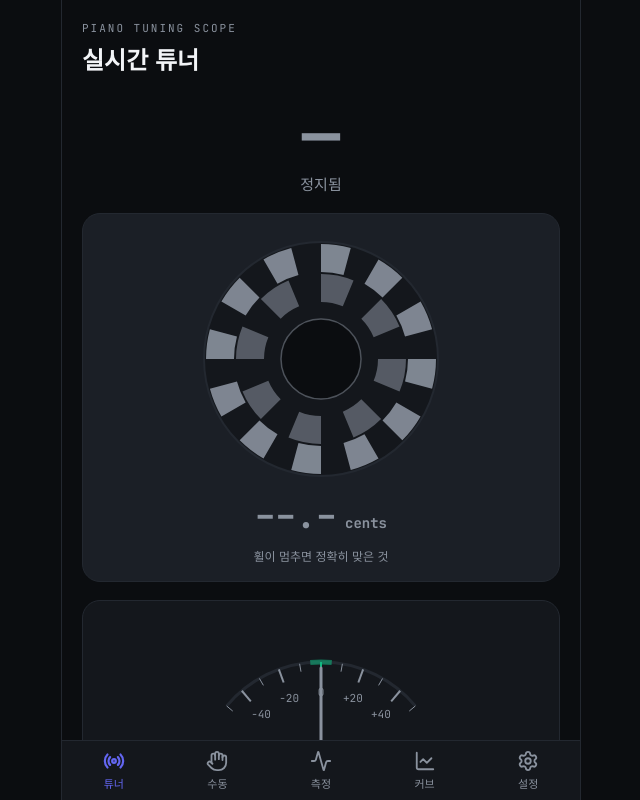
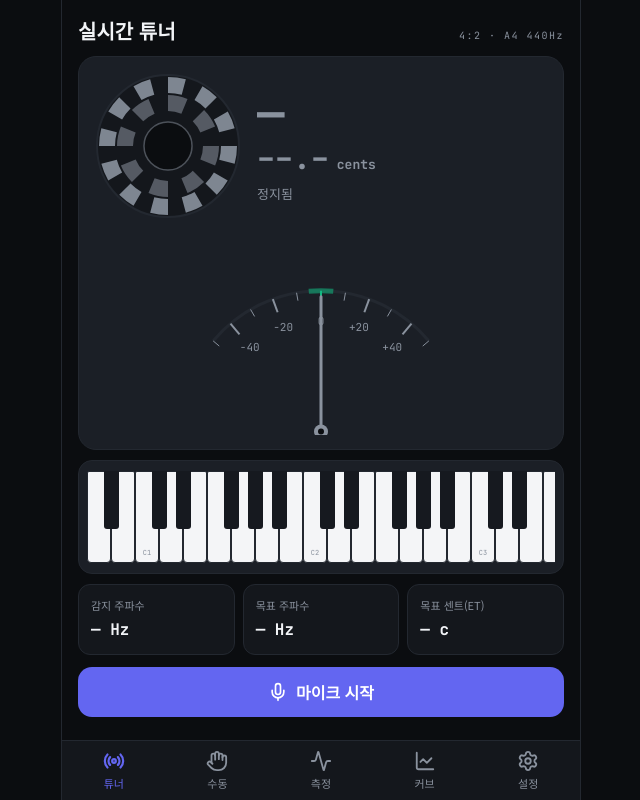
Before and after one commit to iwb0802-sketch/new-tune, a React (Vite) app in the folder packages/web/: page / in a window 1280 px wide. Shown: the top 800 px of the page, without its empty margins (319-959 px from the left). Built offline with nearby package versions, Linux system fonts and the light colour scheme.

Commit message:
자동 튜너: 한 화면에 들어오도록 레이아웃 압축 — 스트로브 축소(250→150), 음이름/센트/미터를 한 카드로 통합, 여백 정리

```diff
--- a/packages/web/src/web/pages/index.tsx
+++ b/packages/web/src/web/pages/index.tsx
@@ -92,22 +92,46 @@ export default function TunerPage() {
   const color = active && cents != null ? statusColor(cents, colors) : colors.mutedForeground;
 
   return (
-    <div style={{ padding: 20, display: "flex", flexDirection: "column", gap: 18 }}>
-      <div style={{ display: "flex", flexDirection: "column", gap: 4 }}>
-        <span style={{ fontFamily: Fonts.mono, fontSize: 11, letterSpacing: 2, color: colors.mutedForeground }}>
-          PIANO TUNING SCOPE
-        </span>
-        <h1 style={{ fontFamily: Fonts.sansBold, fontWeight: 700, fontSize: 24, color: colors.foreground, margin: 0 }}>
+    <div style={{ padding: 16, display: "flex", flexDirection: "column", gap: 10 }}>
+      <div style={{ display: "flex", alignItems: "baseline", justifyContent: "space-between" }}>
+        <h1 style={{ fontFamily: Fonts.sansBold, fontWeight: 700, fontSize: 20, color: colors.foreground, margin: 0 }}>
           실시간 튜너
         </h1>
+        <span style={{ fontFamily: Fonts.mono, fontSize: 10, letterSpacing: 1.5, color: colors.mutedForeground }}>
+          {styleId} · A4 {a4}Hz
+        </span>
       </div>
 
-      {/* Note readout */}
-      <div style={{ display: "flex", flexDirection: "column", alignItems: "center", gap: 2, marginTop: 4 }}>
-        <span style={{ fontFamily: Fonts.monoBold, fontWeight: 700, fontSize: 64, lineHeight: "72px", color: active ? color : colors.mutedForeground }}>
+      {/* Main readout: strobe + note/cents side by side */}
+      <Card elevated style={{ paddingTop: 14, paddingBottom: 14, paddingLeft: 14, paddingRight: 14 }}>
+        <div style={{ display: "flex", alignItems: "center", gap: 14 }}>
+          <StrobeDisplay cents={cents} active={active} spinning={live} size={150} />
+          <div style={{ flex: 1, minWidth: 0, display: "flex", flexDirection: "column", gap: 2 }}>
+            <div style={{ display: "flex", alignItems: "baseline", gap: 8, flexWrap: "wrap" }}>
+              <span style={{ fontFamily: Fonts.monoBold, fontWeight: 700, fontSize: 46, lineHeight: "50px", color: active ? color : colors.mutedForeground }}>
                 {reading?.note ?? "—"}
               </span>
-        <span style={{ fontFamily: Fonts.sansMedium, fontWeight: 500, fontSize: 15, color }}>
+              {active && !live && (
+                <span
+                  style={{
+                    fontFamily: Fonts.mono,
+                    fontSize: 9,
+                    letterSpacing: 1,
+                    color: colors.mutedForeground,
+                    border: `1px solid ${colors.border}`,
+                    borderRadius: 999,
+                    padding: "2px 7px",
+                  }}
+                >
+                  HOLD
+                </span>
+              )}
+            </div>
+            <span style={{ fontFamily: Fonts.monoBold, fontWeight: 700, fontSize: 30, lineHeight: "34px", color }}>
+              {active && cents != null ? `${cents > 0 ? "+" : ""}${cents.toFixed(1)}` : "––.–"}
+              <span style={{ fontFamily: Fonts.mono, fontSize: 13, color: colors.mutedForeground }}> cents</span>
+            </span>
+            <span style={{ fontFamily: Fonts.sansMedium, fontWeight: 500, fontSize: 13, color }}>
               {active && cents != null
                 ? live
                   ? statusLabel(cents)
@@ -116,57 +140,23 @@ export default function TunerPage() {
                   ? "소리를 감지하는 중…"
                   : "정지됨"}
             </span>
-        {active && !live && (
-          <span
-            style={{
-              fontFamily: Fonts.mono,
-              fontSize: 10,
-              letterSpacing: 1.5,
-              color: colors.mutedForeground,
-              border: `1px solid ${colors.border}`,
-              borderRadius: 999,
-              padding: "2px 8px",
-              marginTop: 2,
-            }}
-          >
-            HOLD · 마지막 감지음
-          </span>
-        )}
           </div>
-
-      {/* Strobe */}
-      <Card elevated align>
-        <StrobeDisplay cents={cents} active={active} spinning={live} size={250} />
-        <span style={{ fontFamily: Fonts.monoBold, fontWeight: 700, fontSize: 34, color }}>
-          {active && cents != null ? `${cents > 0 ? "+" : ""}${cents.toFixed(1)}` : "––.–"}
-          <span style={{ fontFamily: Fonts.mono, fontSize: 14, color: colors.mutedForeground }}>  cents</span>
-        </span>
-        <span style={{ fontFamily: Fonts.sans, fontSize: 12, color: colors.mutedForeground, textAlign: "center" }}>
-          {active
-            ? Math.abs(cents ?? 0) <= 1
-              ? "정지 = 정확히 맞음"
-              : (cents ?? 0) > 0
-                ? "시계방향 회전 → 음이 높음(♯)"
-                : "반시계방향 회전 → 음이 낮음(♭)"
-            : "휠이 멈추면 정확히 맞은 것"}
-        </span>
-      </Card>
-
-      {/* Fine-tune needle */}
-      <Card align style={{ paddingTop: 14 }}>
-        <TunerMeter cents={cents} active={active} width={280} />
+        </div>
+        <div style={{ marginTop: 10, display: "flex", justifyContent: "center" }}>
+          <TunerMeter cents={cents} active={active} width={320} />
+        </div>
       </Card>
 
       {/* Piano keyboard */}
       <div
         style={{
-          borderRadius: 16,
+          borderRadius: 14,
           border: `1px solid ${colors.border}`,
           backgroundColor: colors.cardElevated,
-          paddingTop: 12,
-          paddingBottom: 12,
-          paddingLeft: 10,
-          paddingRight: 10,
+          paddingTop: 10,
+          paddingBottom: 10,
+          paddingLeft: 8,
+          paddingRight: 8,
           overflow: "hidden",
         }}
       >
@@ -174,16 +164,13 @@ export default function TunerPage() {
       </div>
 
       {/* Detail rows */}
-      <div style={{ display: "flex", gap: 12 }}>
+      <div style={{ display: "flex", gap: 8 }}>
         <Detail label="감지 주파수" value={reading ? `${reading.freq.toFixed(2)} Hz` : "— Hz"} />
+        <Detail label="목표 주파수" value={reading ? `${reading.target.toFixed(2)} Hz` : "— Hz"} />
         <Detail
-          label="목표 센트 (ET 대비)"
-          value={reading ? `${reading.targetCents > 0 ? "+" : ""}${reading.targetCents.toFixed(1)} c` : "— c"}
+          label="목표 센트(ET)"
+          value={reading ? `${reading.targetCents > 0 ? "+" : ""}${reading.targetCents.toFixed(1)}c` : "— c"}
         />
-      </div>
-      <div style={{ display: "flex", gap: 12 }}>
-        <Detail label="건반" value={reading ? `#${reading.keyIndex}` : "—"} />
-        <Detail label="스타일 · A4" value={`${styleId} · ${a4}Hz`} />
       </div>
 
       {error && <p style={{ fontFamily: Fonts.sans, fontSize: 13, textAlign: "center", color: colors.off, margin: 0 }}>{error}</p>}
@@ -201,12 +188,12 @@ export default function TunerPage() {
           alignItems: "center",
           justifyContent: "center",
           gap: 8,
-          paddingTop: 15,
-          paddingBottom: 15,
+          paddingTop: 13,
+          paddingBottom: 13,
           borderRadius: 14,
           border: "none",
           cursor: "pointer",
-          marginTop: 4,
+          marginTop: 2,
           backgroundColor: running ? colors.off : colors.primary,
           color: "#FFFFFF",
           fontFamily: Fonts.sansBold,
```
Lines whose indentation alone changed are shown as unchanged.
